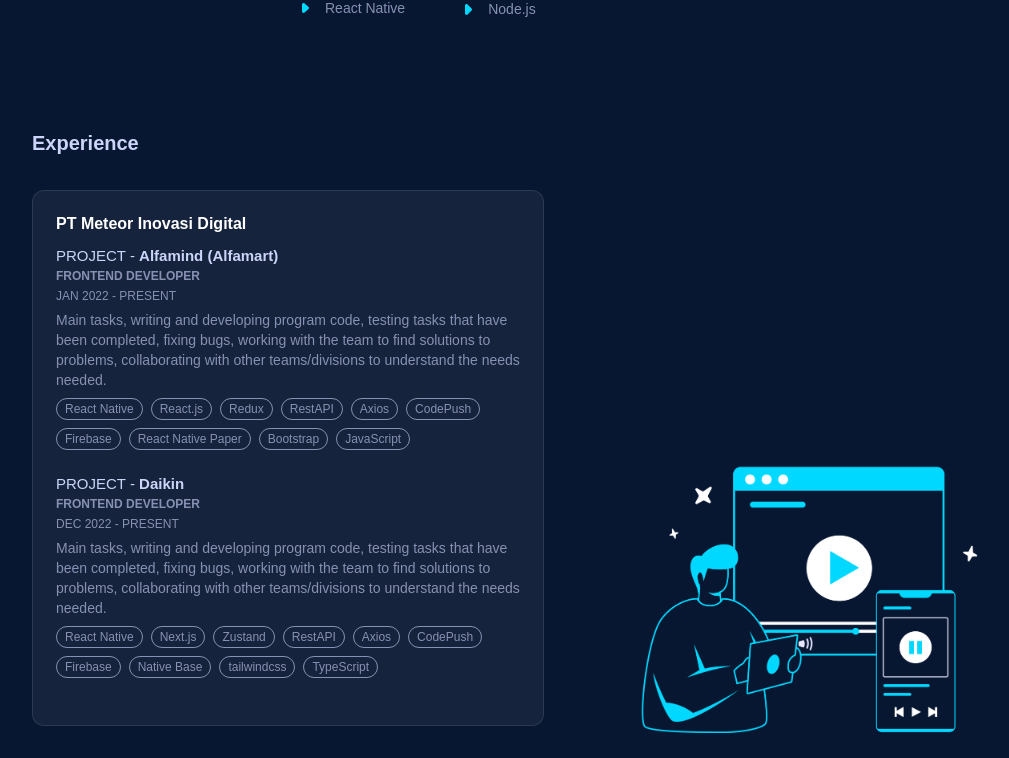
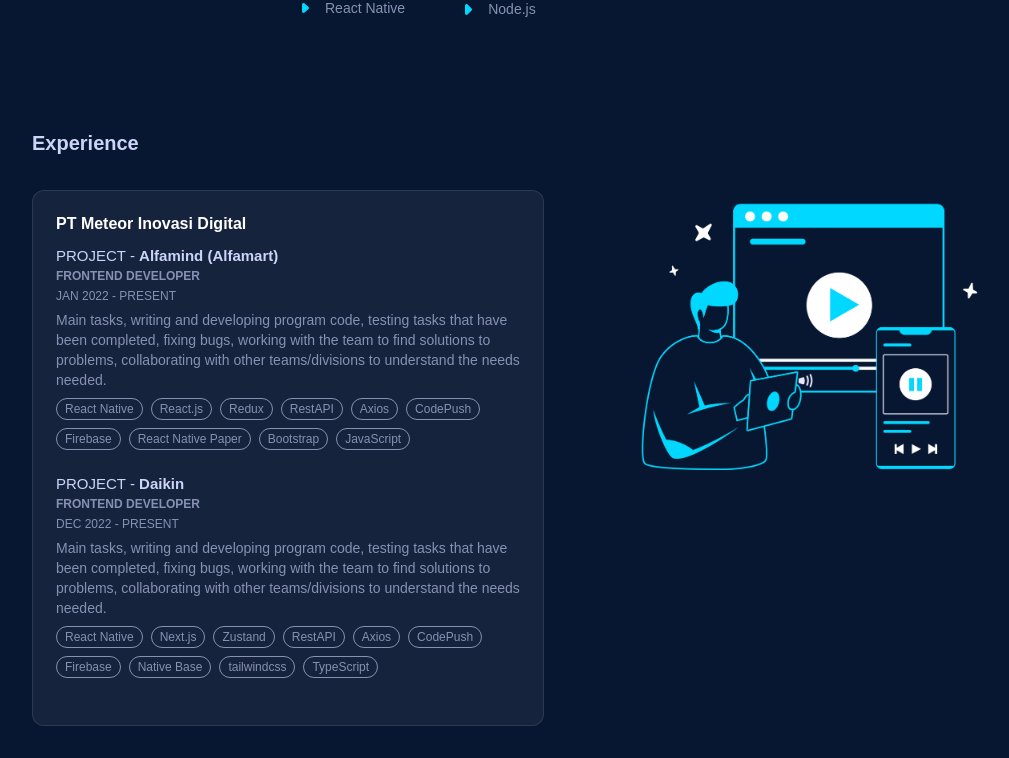
Before and after one commit to ilhamfathoni2/ilham-portofolio, a Next.js app: page / in a window 1280 px wide. Shown: the part 1256-2014 px from the top of the page, without its empty margins (200-1209 px from the left). Built offline with nearby package versions, Linux system fonts and the light colour scheme.

Commit message:
change position image

```diff
--- a/src/components/home/experience.tsx
+++ b/src/components/home/experience.tsx
@@ -72,7 +72,7 @@ export const Experience = () => {
   return (
     <div
       id="experience-section"
-      className="pl-7 pr-7 lg:flex lg:justify-between lg:pl-[232px] lg:pr-[98px] mt-[170px] lg:mt-[100px] xl:mt-[100px] 2xl:mt-[100px] mb-[50px] items-center"
+      className="pl-7 pr-7 lg:flex lg:justify-between lg:pl-[232px] lg:pr-[98px] mt-[170px] lg:mt-[100px] xl:mt-[100px] 2xl:mt-[100px] mb-[50px]"
     >
       <div className="block lg:hidden mb-12">
         <Image
```
